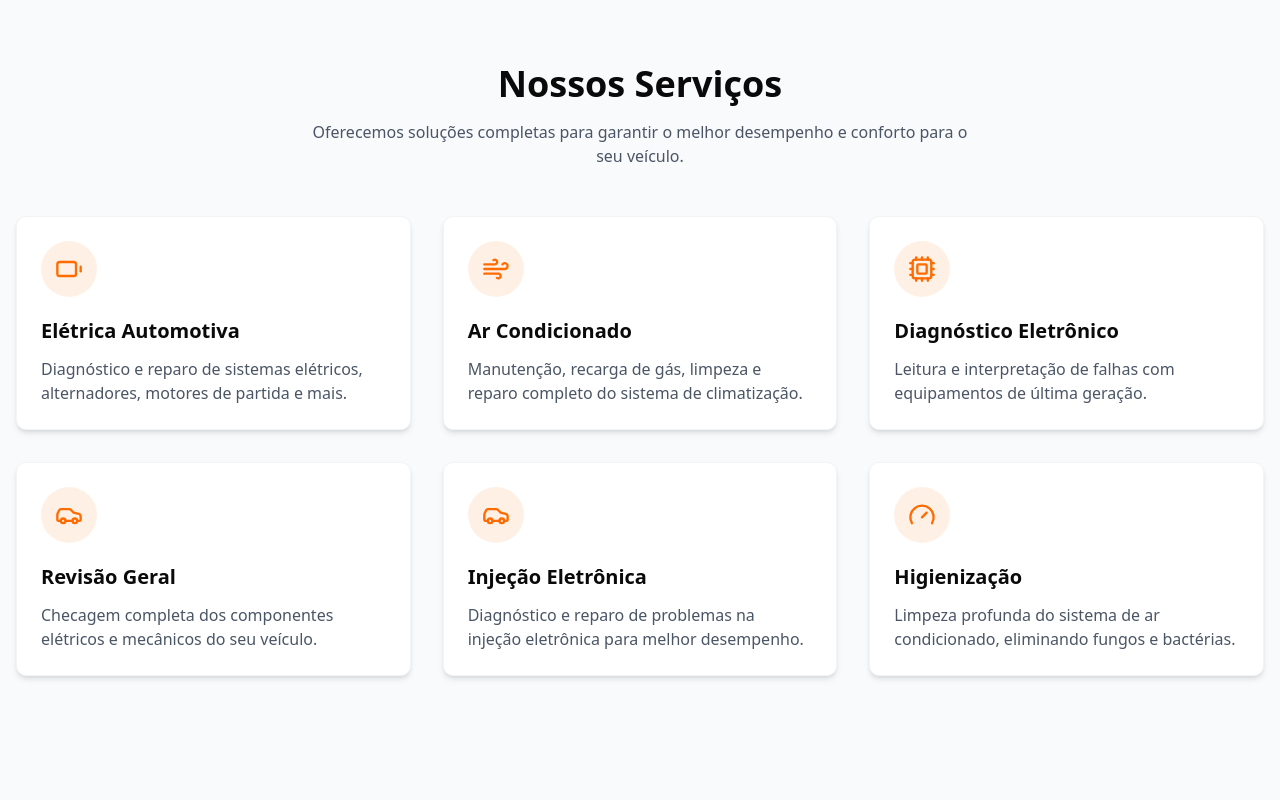
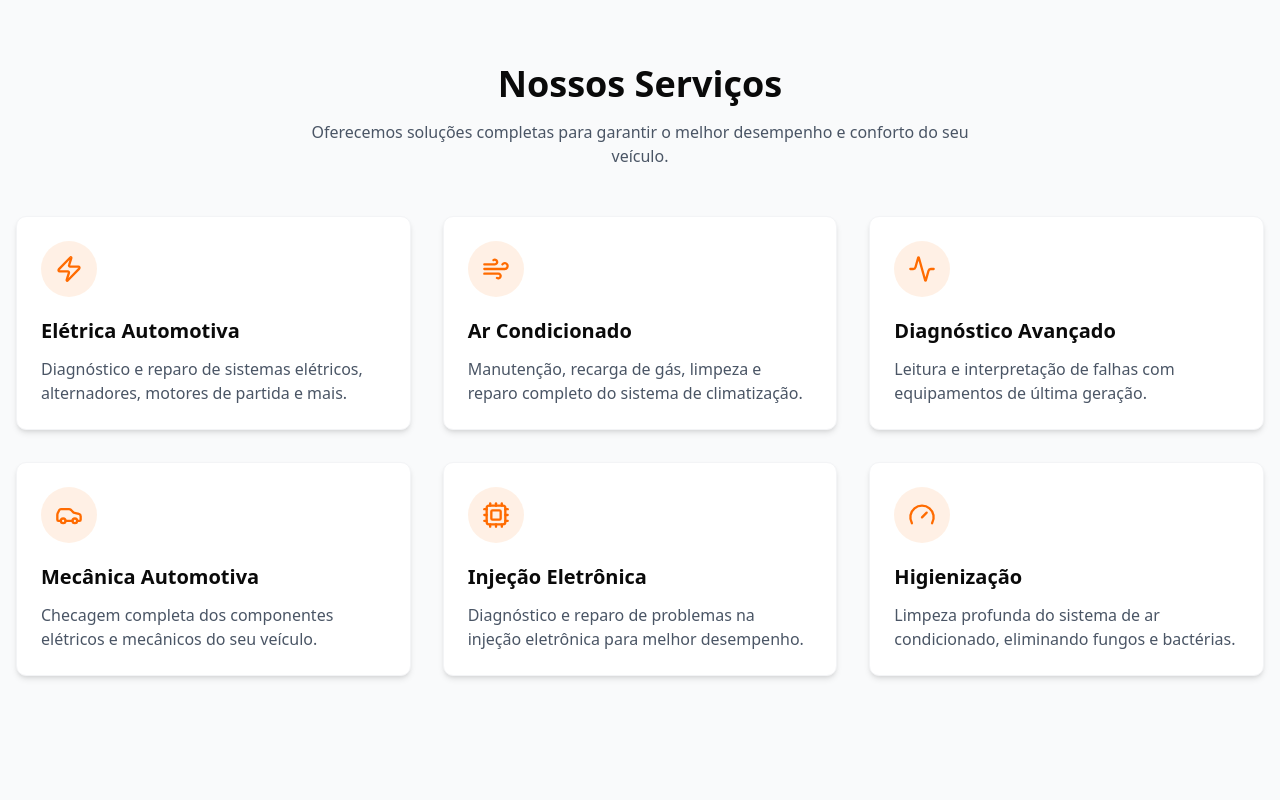
Before and after one commit to g-Trevisan/marfec-landing-page, a Next.js app: page / in a window 1280 px wide. Shown: the part 600-1400 px from the top of the page. Built offline with nearby package versions, Linux system fonts and the light colour scheme.

Commit message:
atualiza avaliações de clientes e serviços, adiciona novos ícones

```diff
--- a/components/pages/public/home/avaliacoes-clientes.tsx
+++ b/components/pages/public/home/avaliacoes-clientes.tsx
@@ -49,7 +49,7 @@ export function AvaliacoesClientes() {
     {
       name: "Anderson",
       text: "Só levo meu carro na Marfec, profissionais de verdade, serviço de qualidade indiscutível, sempre que precisei me deram suporte, sem falar na agilidade do serviço e na honestidade!",
-      rating: 4,
+      rating: 5,
     },
     {
       name: "Lucas Oliveira",
--- a/components/pages/public/home/marcas.tsx
+++ b/components/pages/public/home/marcas.tsx
@@ -1,5 +1,5 @@
 import React from "react";
-import { Car, Truck, Tractor, Bike, ShieldCheck, Wrench } from "lucide-react";
+import { Car, Truck, Tractor, Bike, ShieldCheck, Wrench, Activity, CircleParking } from "lucide-react";
 interface VehicleTypeCardProps {
   icon: React.ReactNode;
   title: string;
--- a/components/pages/public/home/servicos.tsx
+++ b/components/pages/public/home/servicos.tsx
@@ -1,5 +1,5 @@
 import React from "react";
-import { Battery, Wind, Car, Cpu, Gauge } from "lucide-react";
+import { Battery, Wind, Car, Cpu, Gauge, Activity, Zap } from "lucide-react";
 interface ServiceCardProps {
   icon: React.ReactNode;
   title: string;
@@ -19,7 +19,7 @@ function ServiceCard({ icon, title, description }: ServiceCardProps) {
 export default function ServicosPrestados() {
   const services = [
     {
-      icon: <Battery size={28} />,
+      icon: <Zap size={28} />,
       title: "Elétrica Automotiva",
       description:
         "Diagnóstico e reparo de sistemas elétricos, alternadores, motores de partida e mais.",
@@ -31,19 +31,19 @@ export default function ServicosPrestados() {
         "Manutenção, recarga de gás, limpeza e reparo completo do sistema de climatização.",
     },
     {
-      icon: <Cpu size={28} />,
-      title: "Diagnóstico Eletrônico",
+      icon: <Activity size={28} />,
+      title: "Diagnóstico Avançado",
       description:
         "Leitura e interpretação de falhas com equipamentos de última geração.",
     },
     {
       icon: <Car size={28} />,
-      title: "Revisão Geral",
+      title: "Mecânica Automotiva",
       description:
         "Checagem completa dos componentes elétricos e mecânicos do seu veículo.",
     },
     {
-      icon: <Car size={28} />,
+      icon: <Cpu size={28} />,
       title: "Injeção Eletrônica",
       description:
         "Diagnóstico e reparo de problemas na injeção eletrônica para melhor desempenho.",
@@ -64,7 +64,7 @@ export default function ServicosPrestados() {
           </h2>
           <p className="text-gray-600 max-w-2xl mx-auto">
             Oferecemos soluções completas para garantir o melhor desempenho e
-            conforto para o seu veículo.
+            conforto do seu veículo.
           </p>
         </div>
         <div className="grid grid-cols-1 md:grid-cols-2 lg:grid-cols-3 gap-6 md:gap-8">
```
